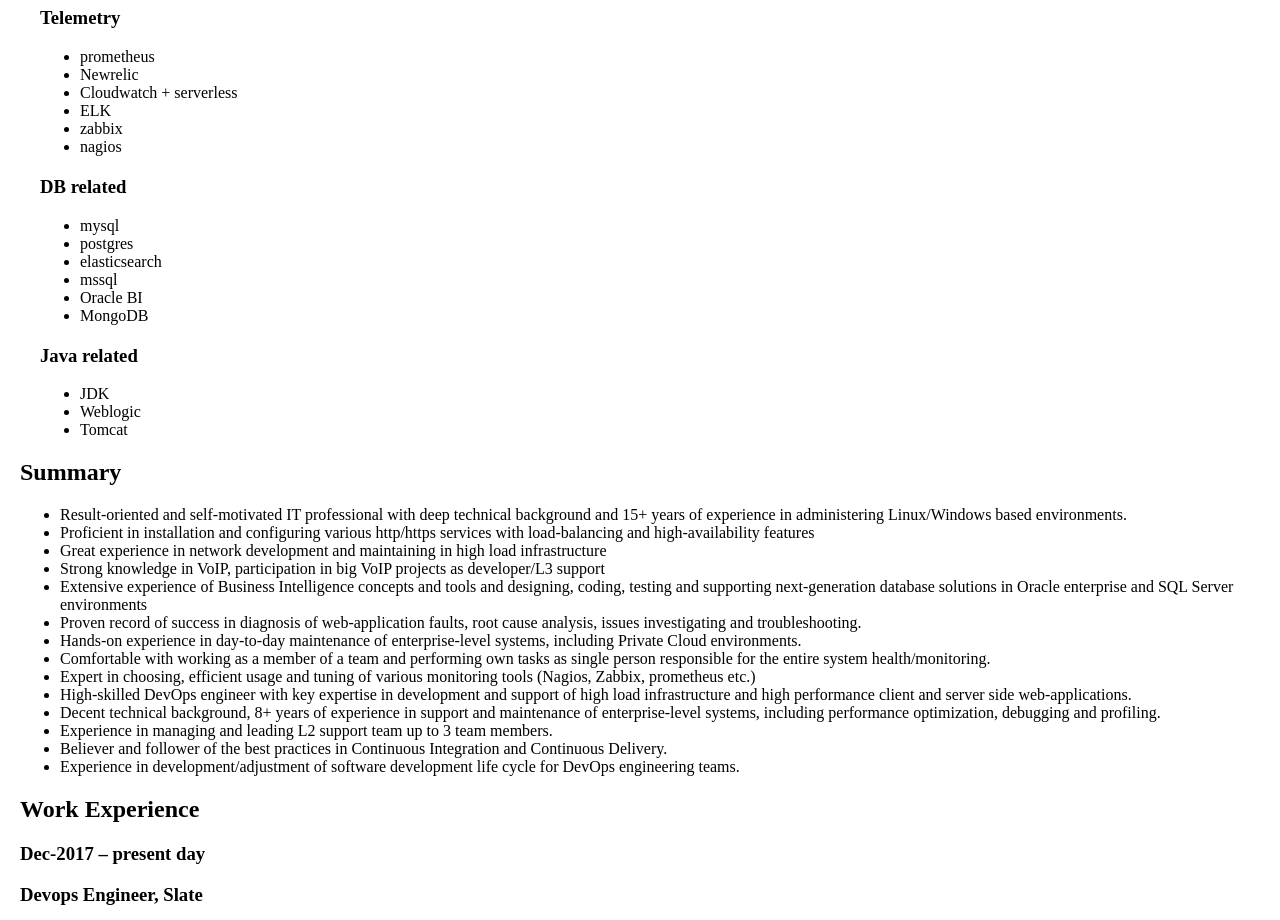
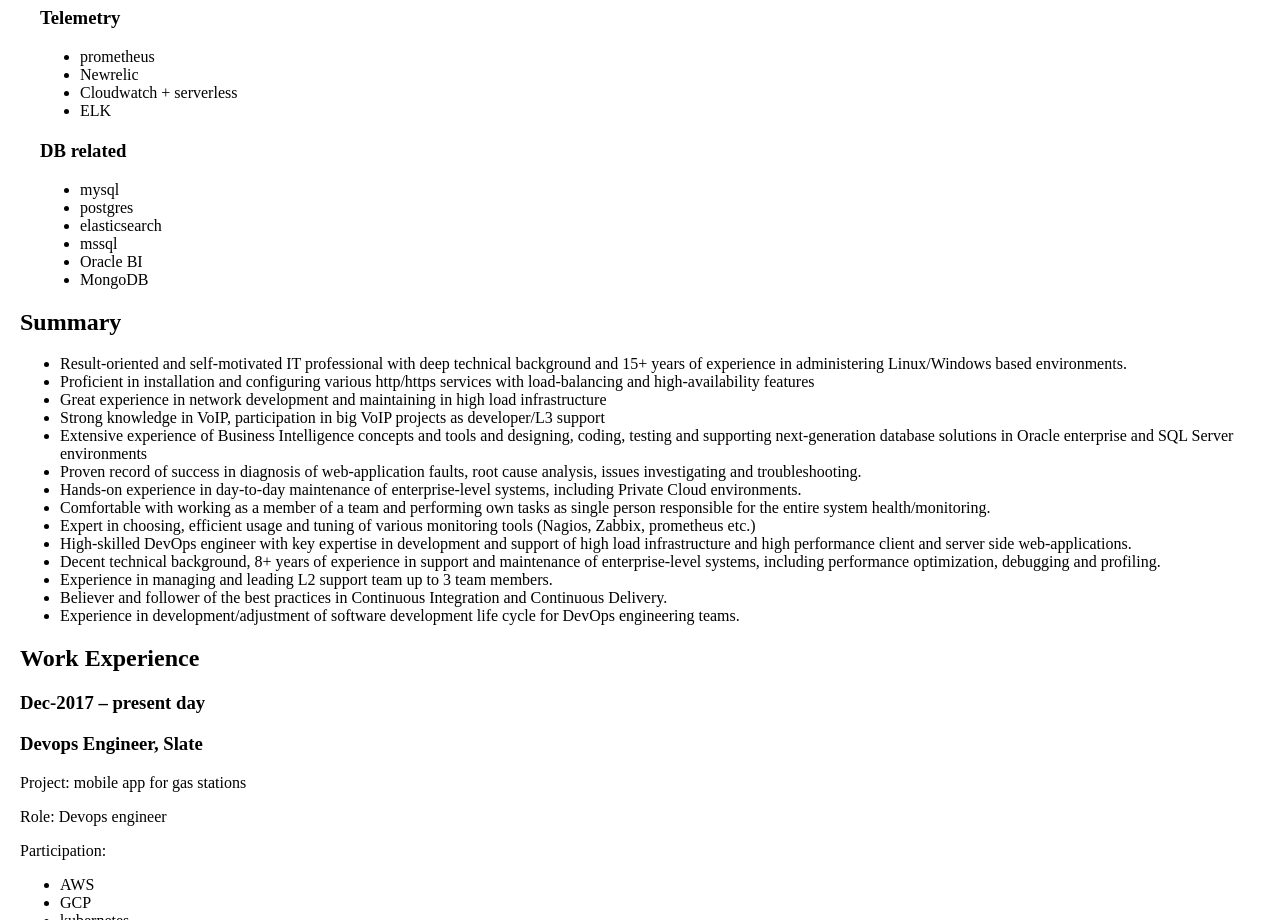
Before and after one commit to bikboy/cv, a plain HTML site: page cv.html in a window 1280 px wide. Shown: the part 1020-1940 px from the top of the page. Drawn offline with Linux system fonts and the light colour scheme; a script that the page names is missing.

Commit message:
java deleted

```diff
--- a/cv.html
+++ b/cv.html
@@ -89,8 +89,6 @@
 					<li>Newrelic</li>
 					<li>Cloudwatch + serverless</li>
 					<li>ELK</li>
-					<li>zabbix</li>
-					<li>nagios</li>
 				</ul>
 			</div>
 			<div id="db">
@@ -102,14 +100,6 @@
 					<li>mssql</li>
 					<li>Oracle BI</li>
 					<li>MongoDB</li>
-				</ul>
-			</div>
-			<div id="java">
-				<h3>Java related</h3>
-				<ul>
-					<li>JDK</li>
-					<li>Weblogic</li>
-					<li>Tomcat</li>
 				</ul>
 			</div>
 		</div>
```
